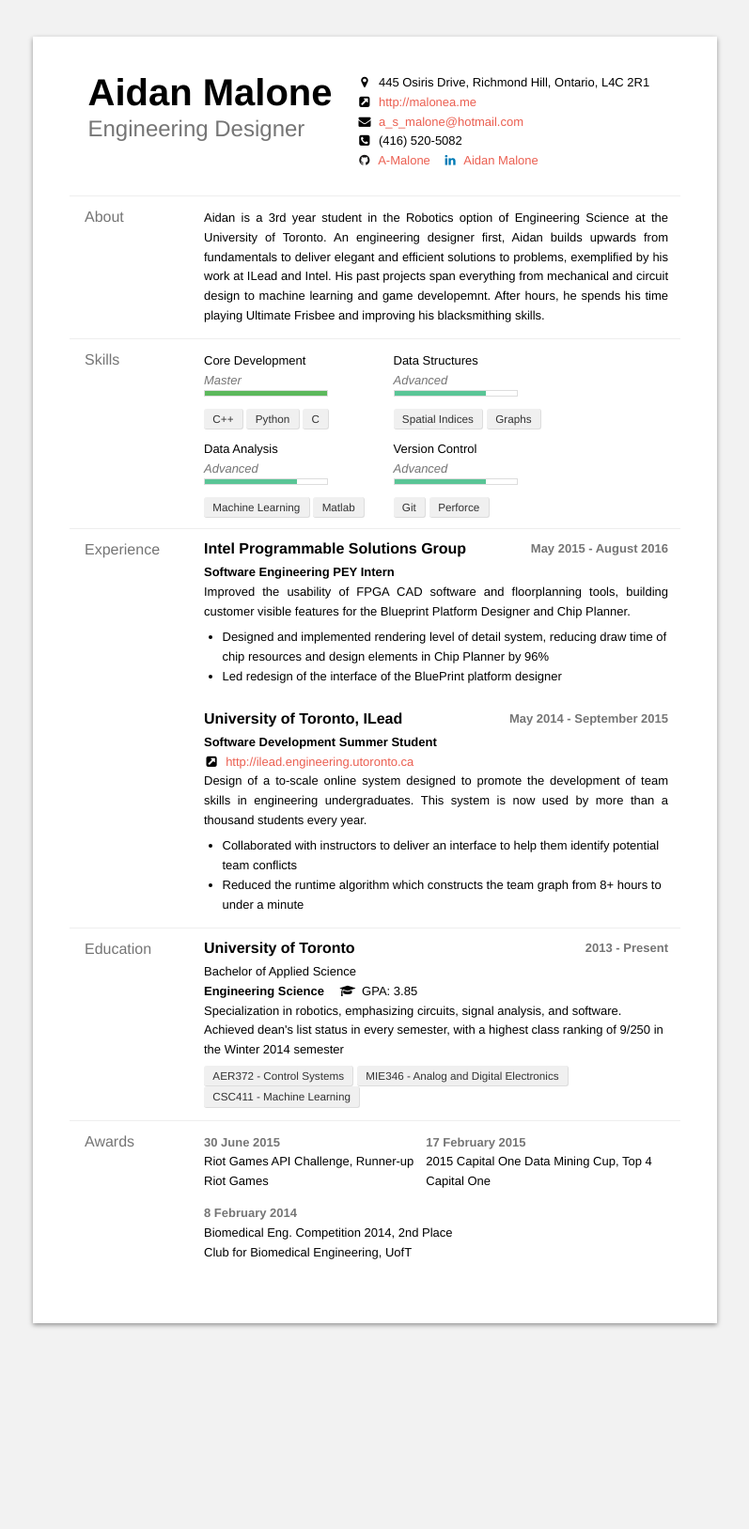
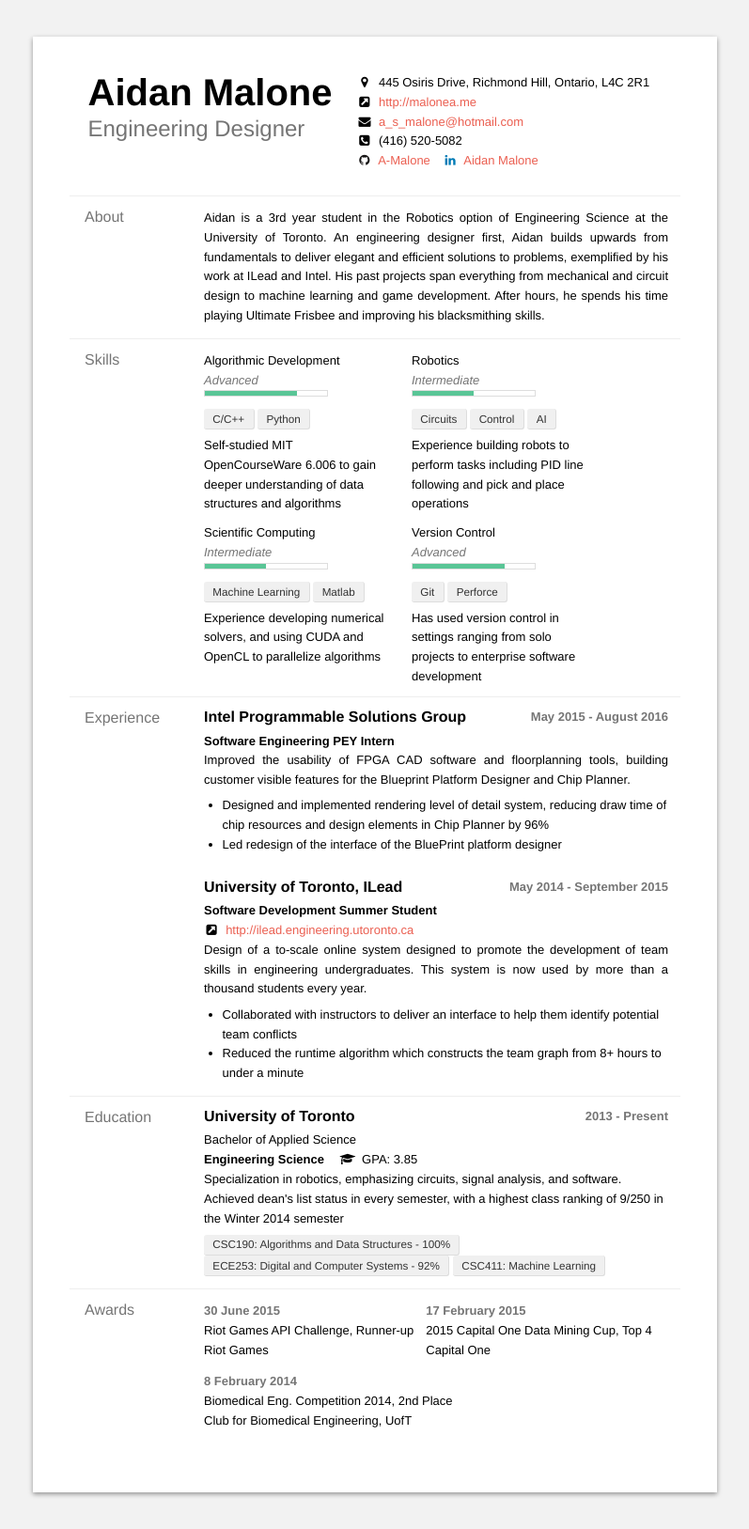
Before and after one commit to A-Malone/A-Malone.github.io, a Jekyll site: the page assets/resumes/resume.html, which Jekyll copies as it is, in a window 1280 px wide. Shown: the whole page at 94% size, without its empty margins (241-1038 px from the left). Built offline with Jekyll 4.4.1, drawn with Linux system fonts in a browser that asks for light colours; nearby versions of some CDN libraries; before the commit the page ends 1447 px from its top, so only the background shows below that.

Commit message:
resume updates

```diff
--- a/assets/resumes/resume.html
+++ b/assets/resumes/resume.html
@@ -317,7 +317,7 @@
 
         #skills .item {
         	min-width: 15em;
-        	padding: 0 .5em .8em 0;
+        	padding: 0 2em .8em 0;
         	border-bottom: none;
         }
 
@@ -347,7 +347,7 @@
         }
 
         #skills .level.intermediate .bar::after {
-        	background: #ffdf1f;
+        	background: #59C596;
         	width: 5em;
         }
 
@@ -645,7 +645,7 @@
                         upwards from fundamentals to deliver elegant and efficient solutions to
                         problems, exemplified by his work at ILead and Intel. His past projects
                         span everything from mechanical and circuit design to machine learning
-                        and game developemnt. After hours, he spends his time playing Ultimate
+                        and game development. After hours, he spends his time playing Ultimate
                         Frisbee and improving his blacksmithing skills.</p>
                 </section>
             </section>
@@ -654,31 +654,35 @@
 
                 <section id="skills">
                     <div class="item">
-                        <div class="name">Core Development</div>
-                        <div class="level master">	<em>Master</em>
-
-                            <div class="bar"></div>
-                        </div>
-                        <ul class="keywords">
-                            <li>C++</li>
-                            <li>Python</li>
-                            <li>C</li>
-                        </ul>
-                    </div>
-                    <div class="item">
-                        <div class="name">Data Structures</div>
+                        <div class="name">Algorithmic Development</div>
                         <div class="level advanced">	<em>Advanced</em>
 
                             <div class="bar"></div>
                         </div>
                         <ul class="keywords">
-                            <li>Spatial Indices</li>
-                            <li>Graphs</li>
+                            <li>C/C++</li>
+                            <li>Python</li>
                         </ul>
+                        <div style="display: block; width:15em; padding-top:0.5em;">Self-studied MIT OpenCourseWare 6.006 to gain deeper understanding of
+                            data structures and algorithms</div>
                     </div>
                     <div class="item">
-                        <div class="name">Data Analysis</div>
-                        <div class="level advanced">	<em>Advanced</em>
+                        <div class="name">Robotics</div>
+                        <div class="level intermediate">	<em>Intermediate</em>
+
+                            <div class="bar"></div>
+                        </div>
+                        <ul class="keywords">
+                            <li>Circuits</li>
+                            <li>Control</li>
+                            <li>AI</li>
+                        </ul>
+                        <div style="display: block; width:15em; padding-top:0.5em;">Experience building robots to perform tasks including PID line following
+                            and pick and place operations</div>
+                    </div>
+                    <div class="item">
+                        <div class="name">Scientific Computing</div>
+                        <div class="level intermediate">	<em>Intermediate</em>
 
                             <div class="bar"></div>
                         </div>
@@ -686,6 +690,8 @@
                             <li>Machine Learning</li>
                             <li>Matlab</li>
                         </ul>
+                        <div style="display: block; width:15em; padding-top:0.5em;">Experience developing numerical solvers, and using CUDA and OpenCL to
+                            parallelize algorithms</div>
                     </div>
                     <div class="item">
                         <div class="name">Version Control</div>
@@ -697,6 +703,8 @@
                             <li>Git</li>
                             <li>Perforce</li>
                         </ul>
+                        <div style="display: block; width:15em; padding-top:0.5em;">Has used version control in settings ranging from solo projects to enterprise
+                            software development</div>
                     </div>
                 </section>
             </section>
@@ -796,9 +804,9 @@
                             software. Achieved dean&#x27;s list status in every semester, with a highest
                             class ranking of 9/250 in the Winter 2014 semester</div>
                         <ul class="courses">
-                            <li>AER372 - Control Systems</li>
-                            <li>MIE346 - Analog and Digital Electronics</li>
-                            <li>CSC411 - Machine Learning</li>
+                            <li>CSC190: Algorithms and Data Structures - 100%</li>
+                            <li>ECE253: Digital and Computer Systems - 92%</li>
+                            <li>CSC411: Machine Learning</li>
                         </ul>
                     </div>
                 </section>
```
Also changed, not shown: 1 other file.
